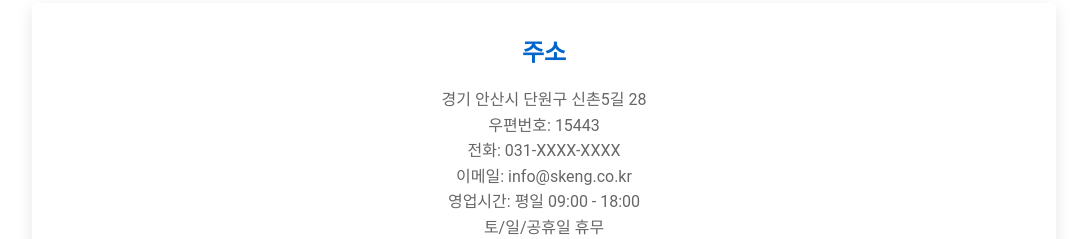
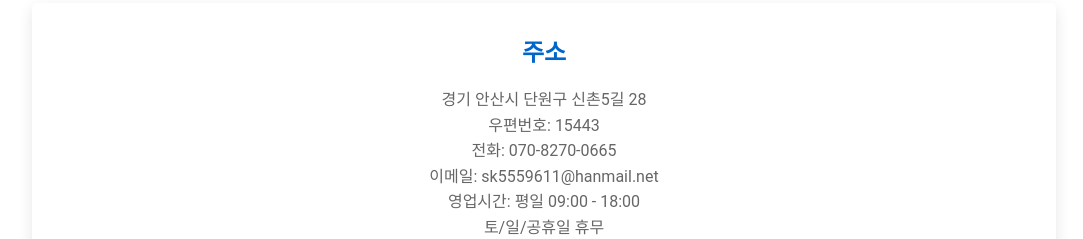
Before and after one commit to juny-park-95/skengweb, a React (Create React App) app: page /about in a window 1280 px wide. Shown: the part 1660-1899 px from the top of the page, without its empty margins (96-1179 px from the left). Built offline with nearby package versions, Linux system fonts and the light colour scheme.

Commit message:
revise about page contents

```diff
--- a/src/pages/About.js
+++ b/src/pages/About.js
@@ -304,8 +304,8 @@ function About() {
             <InfoContent>
               <p>경기 안산시 단원구 신촌5길 28</p>
               <p>우편번호: 15443</p>
-              <p>전화: 031-XXXX-XXXX</p>
-              <p>이메일: info@skeng.co.kr</p>
+              <p>전화: 070-8270-0665</p>
+              <p>이메일: sk5559611@hanmail.net</p>
               <p>영업시간: 평일 09:00 - 18:00</p>
               <p>토/일/공휴일 휴무</p>
             </InfoContent>
```
